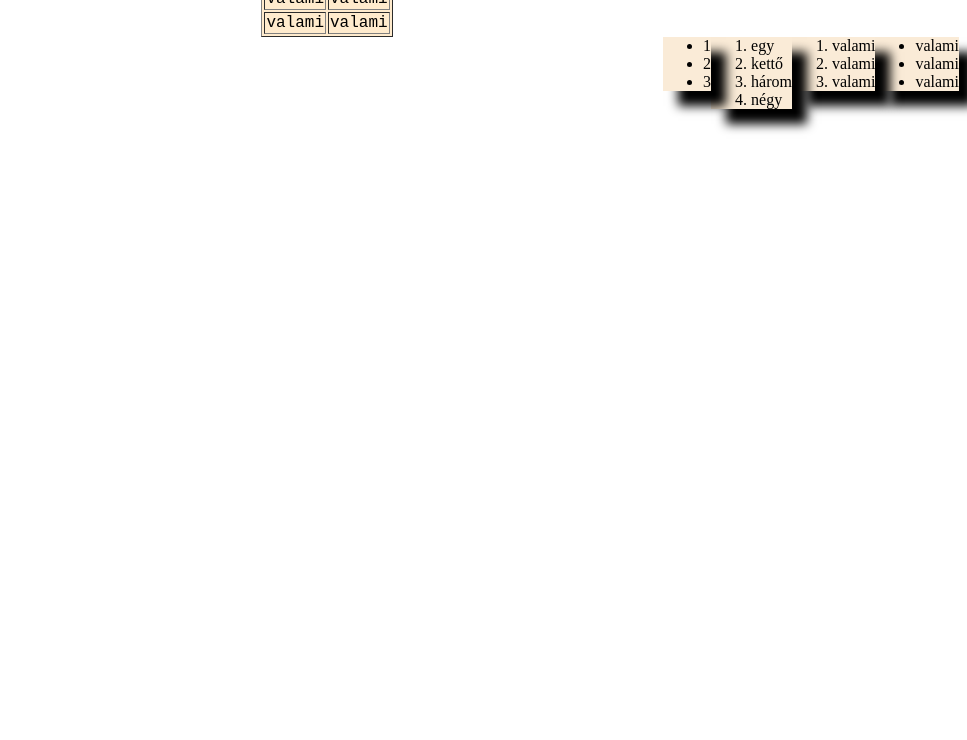
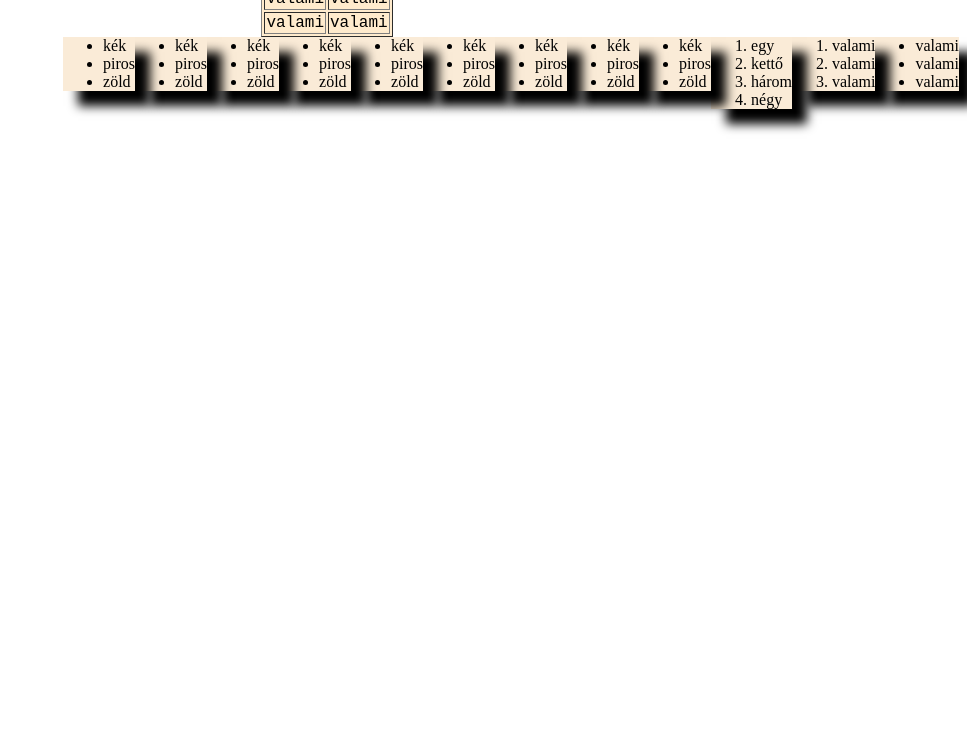
Before and after one commit to kbarnabaas/proba, a plain HTML site: page index.html in a window 1280 px wide. Shown: the part 60-800 px from the top of the page, without its empty margins (313-1280 px from the left). Drawn offline with Linux system fonts and the light colour scheme.

Commit message:
harmadik feltoltes

```diff
--- a/index.html
+++ b/index.html
@@ -36,9 +36,56 @@
 </ol>
 
 <ul class="fel">
-    <li>1</li>
-    <li>2</li>
-    <li>3</li>
+    <li>kék</li>
+    <li>piros</li>
+    <li>zöld</li>
 </ul>
+<ul class="fel">
+    <li>kék</li>
+    <li>piros</li>
+    <li>zöld</li>
+</ul>
+
+<ul class="fel">
+    <li>kék</li>
+    <li>piros</li>
+    <li>zöld</li>
+</ul>
+
+<ul class="fel">
+    <li>kék</li>
+    <li>piros</li>
+    <li>zöld</li>
+</ul>
+
+<ul class="fel">
+    <li>kék</li>
+    <li>piros</li>
+    <li>zöld</li>
+</ul>
+
+<ul class="fel">
+    <li>kék</li>
+    <li>piros</li>
+    <li>zöld</li>
+
+</ul>
+<ul class="fel">
+    <li>kék</li>
+    <li>piros</li>
+    <li>zöld</li>
+</ul>
+
+<ul class="fel">
+    <li>kék</li>
+    <li>piros</li>
+    <li>zöld</li>
+</ul>
+<ul class="fel">
+    <li>kék</li>
+    <li>piros</li>
+    <li>zöld</li>
+</ul>
+
 </body>
 </html>
```
